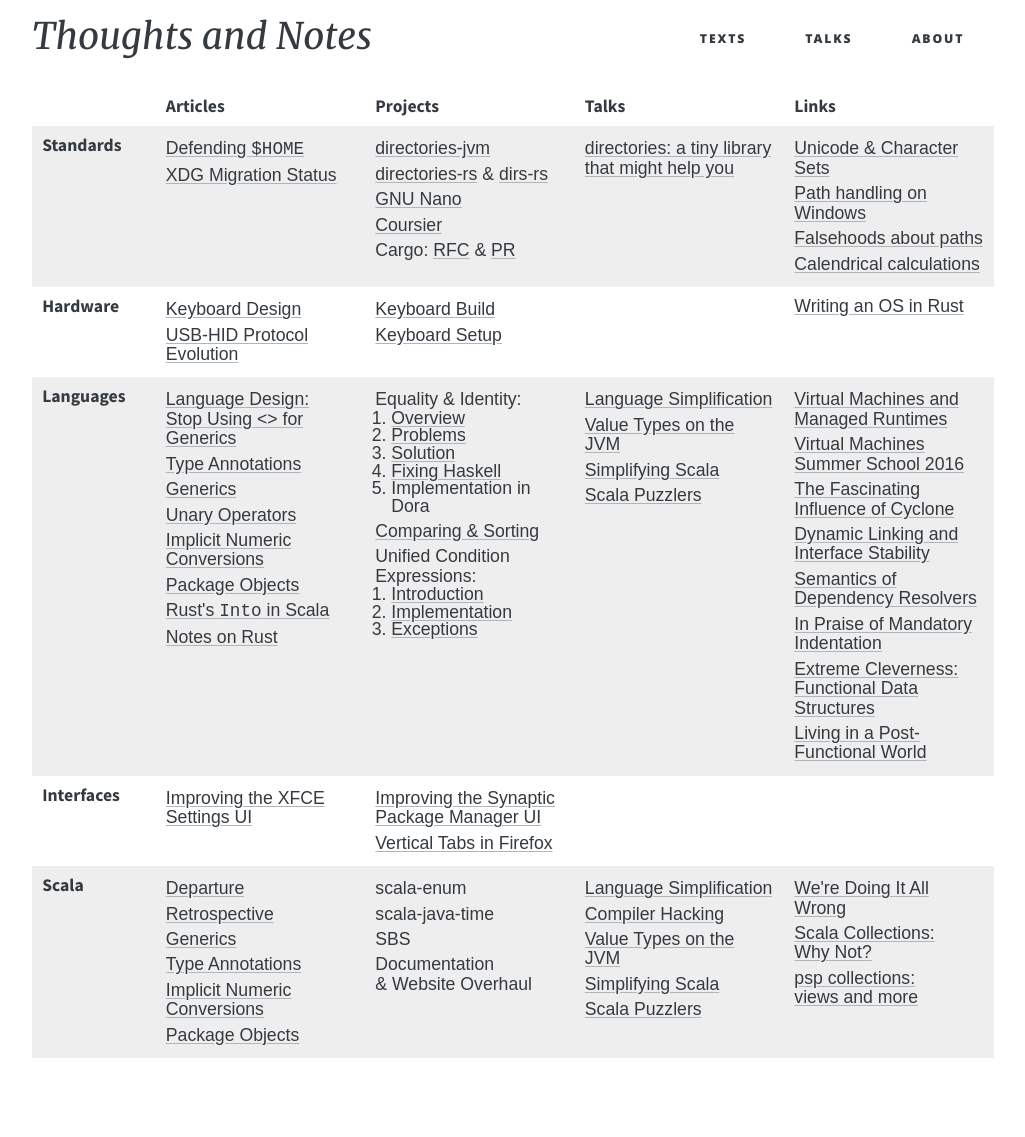
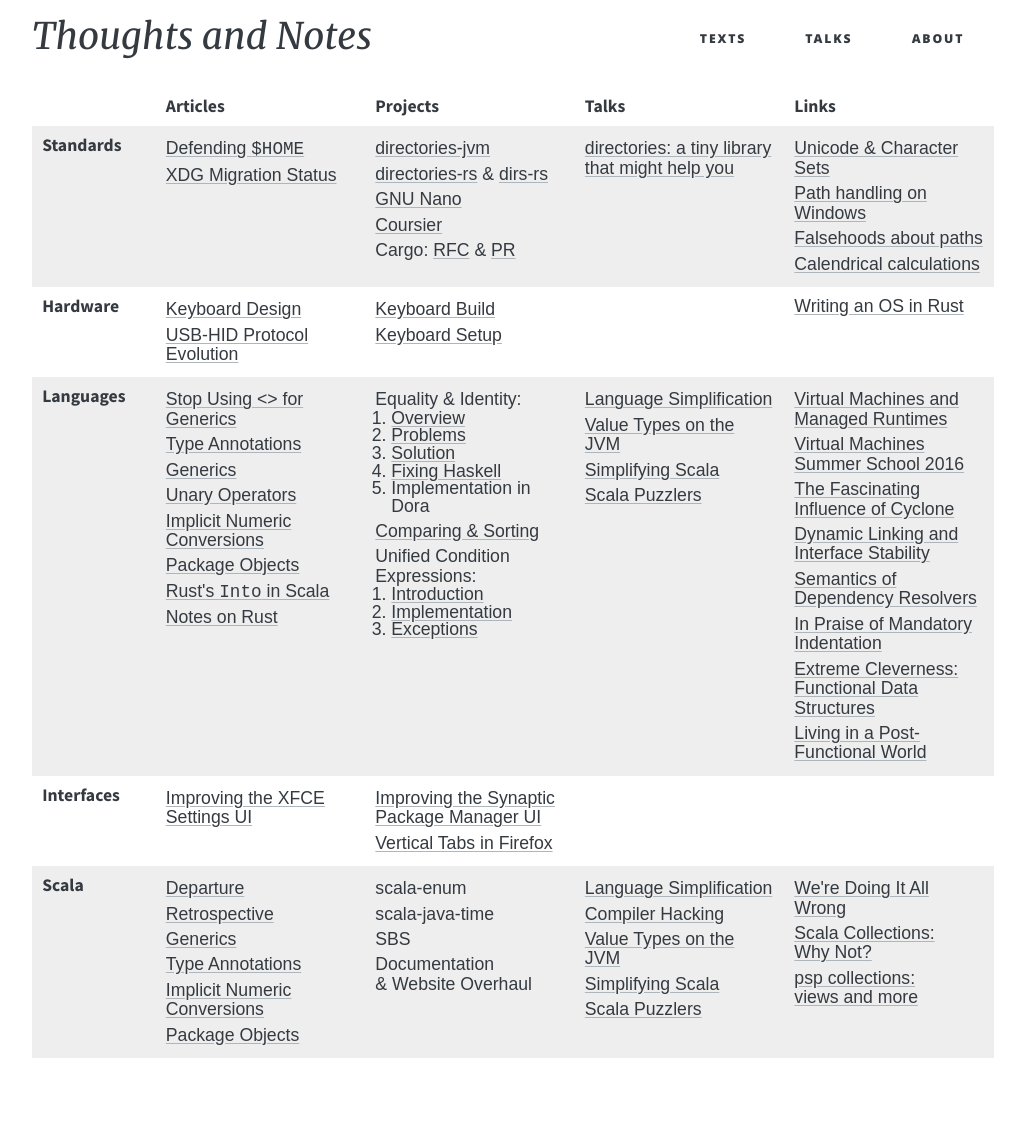
Before and after one commit to soc/soc.me, a Jekyll site: the page built from index.md, in a window 1280 px wide. Shown: the whole page, without its empty margins (127-1152 px from the left). Built offline with Jekyll 4.4.1, drawn with Linux system fonts in a browser that asks for light colours; some web fonts are replaced.

Commit message:
Remove "Language Design:" from article link

```diff
--- a/index.md
+++ b/index.md
@@ -51,7 +51,7 @@
   <tr>
     <th class="table-topic">Languages</th>
     <td>
-      <div><a href="languages/stop-using-for-generics">Language Design:<br/>Stop Using <> for Generics</a></div>
+      <div><a href="languages/stop-using-for-generics">Stop Using <> for Generics</a></div>
       <div><a href="languages/type-annotations">Type Annotations</a></div>
       <div><a href="languages/generics">Generics</a></div>
       <div><a href="languages/unary-operators">Unary Operators</a></div>
```
